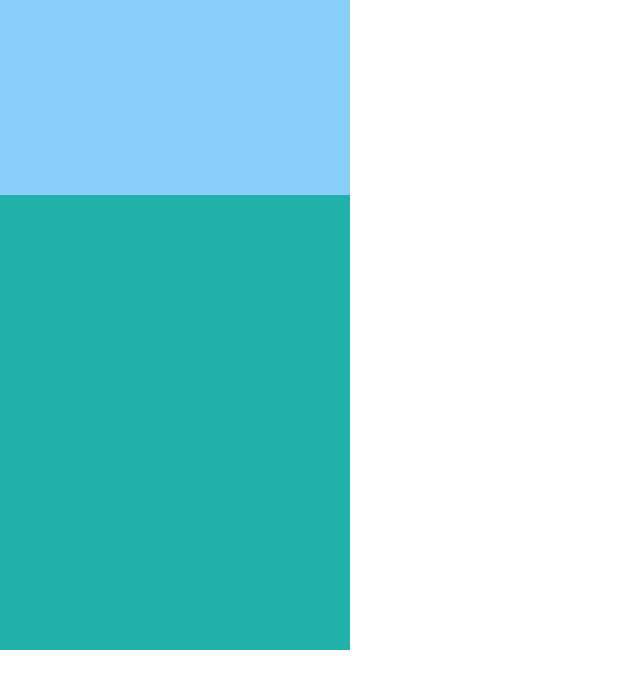
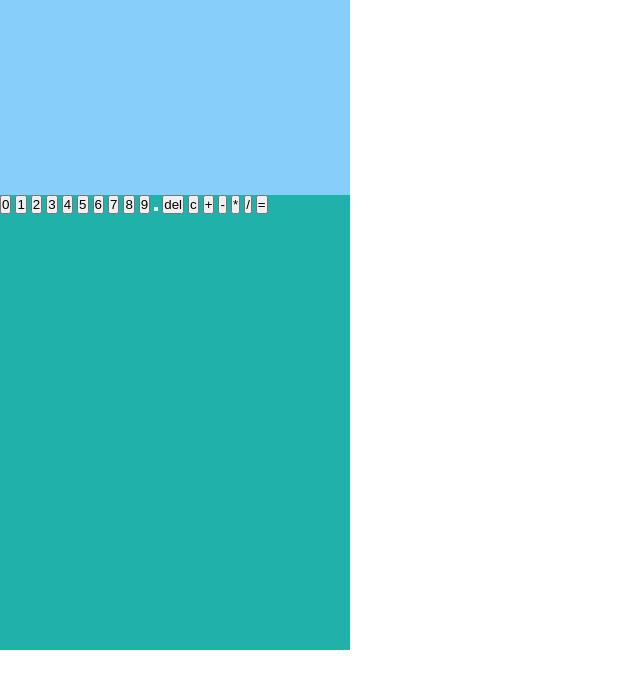
Before and after one commit to Stinji/calculator, a plain HTML site: page index.html in a window 1280 px wide. Shown: the whole page, without its empty margins (0-640 px from the left). Drawn offline with Linux system fonts and the light colour scheme.

Commit message:
added basic calculator buttons

```diff
--- a/index.html
+++ b/index.html
@@ -11,7 +11,26 @@
 <body>
     <div class="calculator">
         <div class="display"></div>
-        <div class="keypad"></div>
+        <div class="keypad">
+            <button class="zero">0</button>
+            <button class="one">1</button>
+            <button class="two">2</button>
+            <button class="three">3</button>
+            <button class="four">4</button>
+            <button class="five">5</button>
+            <button class="six">6</button>
+            <button class="seven">7</button>
+            <button class="eight">8</button>
+            <button class="nine">9</button>
+            <button class="decimal"></button>
+            <button class="delete">del</button>
+            <button class="clear">c</button>
+            <button class="add">+</button>
+            <button class="subtract">-</button>
+            <button class="multiply">*</button>
+            <button class="divide">/</button>
+            <button class="equals">=</button>
+        </div>
     </div>
 </body>
 
```
